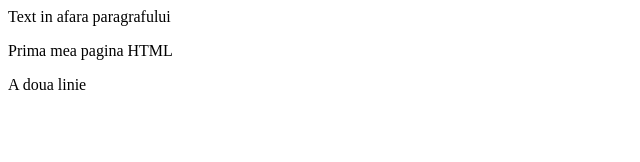
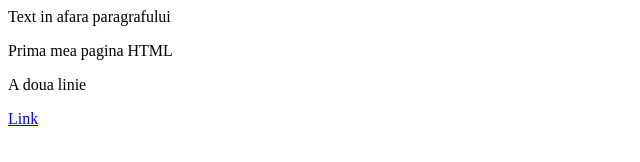
Before and after one commit to elenadobrescu21/osss-html, a plain HTML site: page index.html in a window 1280 px wide. Shown: the full height of the page, 0-640 px from the left. Drawn offline with Linux system fonts and the light colour scheme.

Commit message:
added link

```diff
--- a/index.html
+++ b/index.html
@@ -11,6 +11,7 @@ Text in afara paragrafului
 
 <p> Prima mea pagina HTML </p>
 <p> A doua linie </p>
+<a href="http://rosedu.org" > Link  </a>
 
 
 </body>
```
